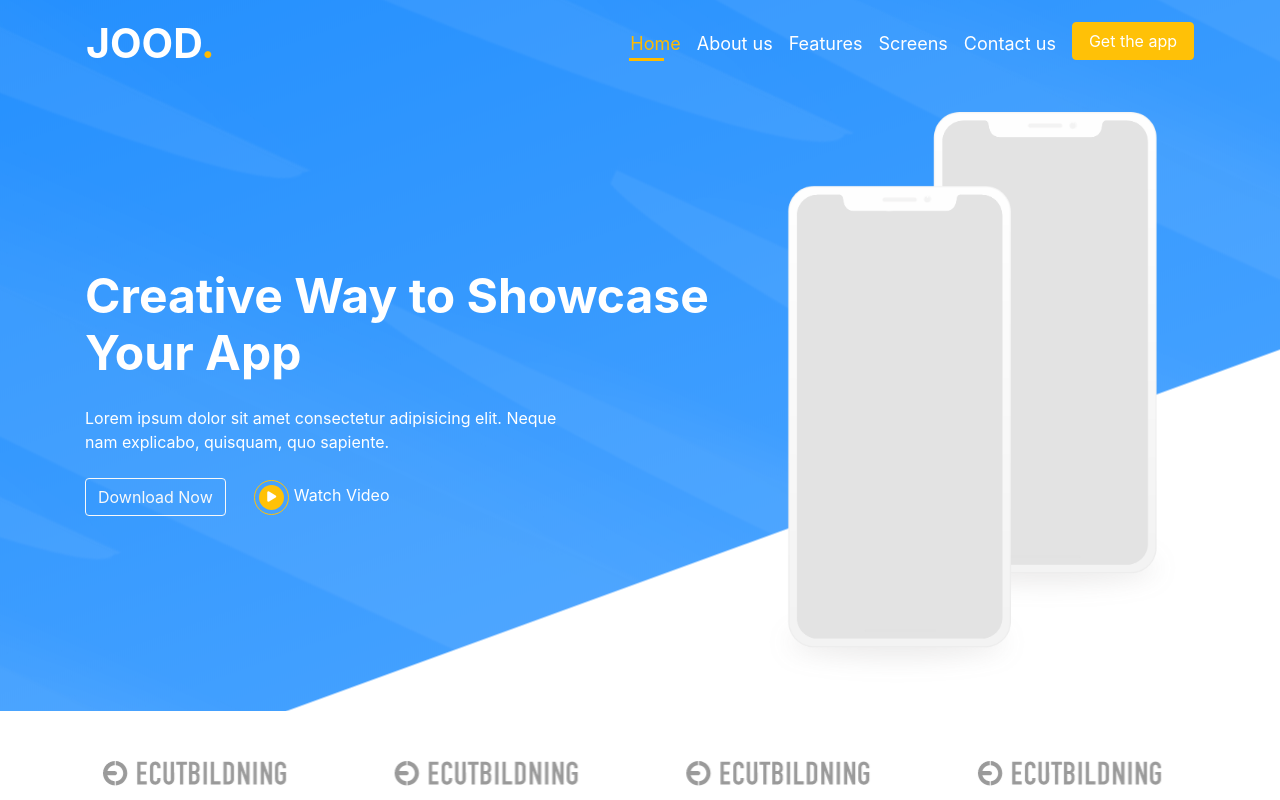
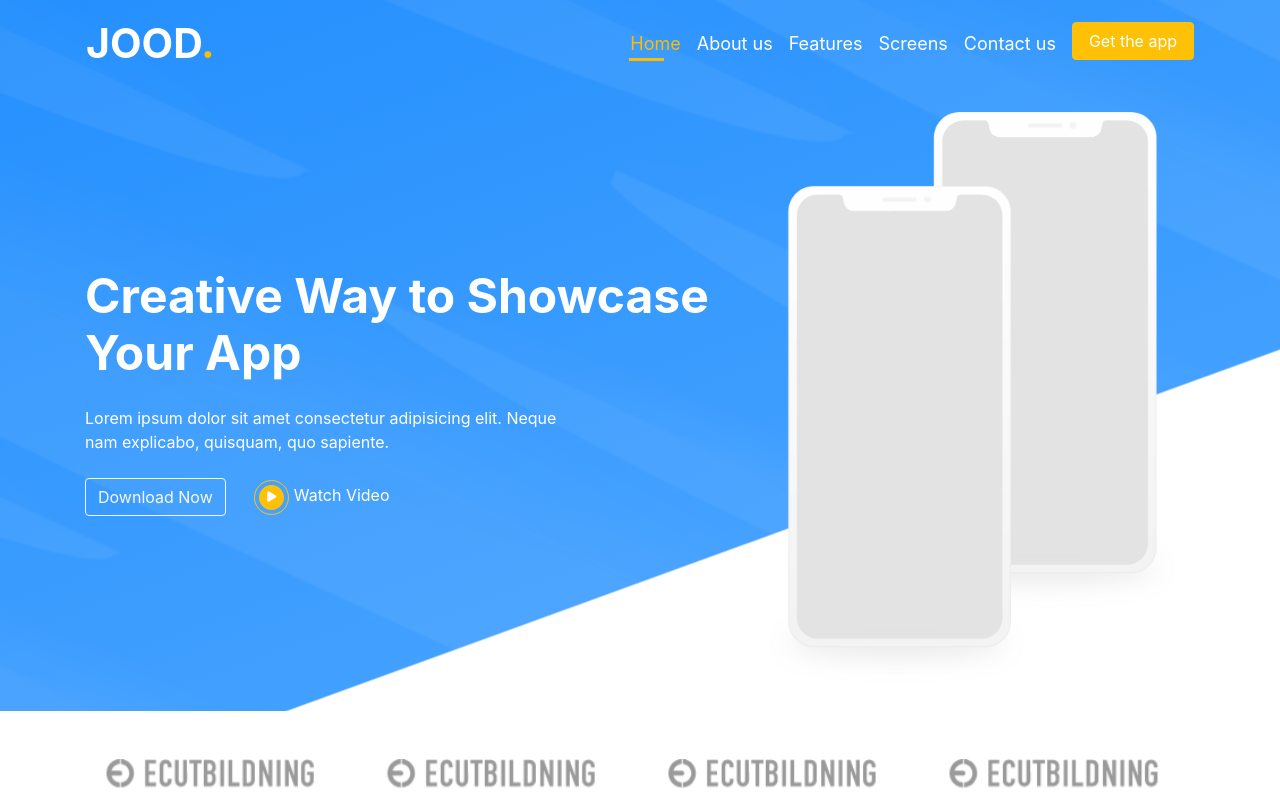
Before and after one commit to ahmadnajjar90/Bootstrap-Uppgift-1, a plain HTML site: page index.html in a window 1280 px wide. Shown: the top 800 px of the page. Drawn offline with nearby package versions, Linux system fonts and the light colour scheme.

Commit message:
carousel

```diff
--- a/css/style.css
+++ b/css/style.css
@@ -91,13 +91,6 @@ body{
   }
 }
 
-.ec-logo{
-  background: url('../images/ec-logo.png');
-  background-repeat: space;
-  background-position: center;
-  height: 28px;
-}
-
 .bg-features{
   background: url('../images/bg-Features.png');
   background-repeat: no-repeat;
--- a/index.html
+++ b/index.html
@@ -7,6 +7,9 @@
 
     <script src="https://kit.fontawesome.com/8108b3a6d6.js" crossorigin="anonymous"></script>
     <link rel="stylesheet" href="https://stackpath.bootstrapcdn.com/bootstrap/4.5.2/css/bootstrap.min.css" integrity="sha384-JcKb8q3iqJ61gNV9KGb8thSsNjpSL0n8PARn9HuZOnIxN0hoP+VmmDGMN5t9UJ0Z" crossorigin="anonymous">
+    <link rel="stylesheet" href="https://cdnjs.cloudflare.com/ajax/libs/OwlCarousel2/2.3.4/assets/owl.carousel.min.css" integrity="sha512-tS3S5qG0BlhnQROyJXvNjeEM4UpMXHrQfTGmbQ1gKmelCxlSEBUaxhRBj/EFTzpbP4RVSrpEikbmdJobCvhE3g==" crossorigin="anonymous" />
+    <link rel="stylesheet" href="https://cdnjs.cloudflare.com/ajax/libs/OwlCarousel2/2.3.4/assets/owl.theme.default.min.css" integrity="sha512-sMXtMNL1zRzolHYKEujM2AqCLUR9F2C4/05cdbxjjLSRvMQIciEPCQZo++nk7go3BtSuK9kfa/s+a4f4i5pLkw==" crossorigin="anonymous" />
+
     <link rel="stylesheet" href="css/style.css">
 </head>
 <body>
@@ -59,7 +62,24 @@
 
     <!------------------------------Sectaion2----------------------------->
     <div class="container pb-5">
-        <div class="ec-logo my-5"></div>
+
+        <div class="owl-carousel owl-theme my-5">
+            <div class="item d-flex justify-content-center align-items-center">
+                <img src="images/ec-logo.png" alt="">
+            </div>
+            <div class="item d-flex justify-content-center align-items-center">
+                <img src="images/ec-logo.png" alt="">
+            </div>
+
+            <div class="item d-flex justify-content-center align-items-center">
+                <img src="images/ec-logo.png" alt="">
+            </div>
+
+            <div class="item d-flex justify-content-center align-items-center">
+                <img src="images/ec-logo.png" alt="">
+            </div>
+        </div>
+
         <div class="row">
             <div class="col-5 d-none d-lg-block">
               <img src="images/mob-AboutUs.png" alt="" class="feature-mobile">
@@ -254,5 +274,7 @@
     <script src="https://code.jquery.com/jquery-3.5.1.slim.min.js" integrity="sha384-DfXdz2htPH0lsSSs5nCTpuj/zy4C+OGpamoFVy38MVBnE+IbbVYUew+OrCXaRkfj" crossorigin="anonymous"></script>
     <script src="https://cdn.jsdelivr.net/npm/popper.js@1.16.1/dist/umd/popper.min.js" integrity="sha384-9/reFTGAW83EW2RDu2S0VKaIzap3H66lZH81PoYlFhbGU+6BZp6G7niu735Sk7lN" crossorigin="anonymous"></script>
     <script src="https://stackpath.bootstrapcdn.com/bootstrap/4.5.2/js/bootstrap.min.js" integrity="sha384-B4gt1jrGC7Jh4AgTPSdUtOBvfO8shuf57BaghqFfPlYxofvL8/KUEfYiJOMMV+rV" crossorigin="anonymous"></script>
+    <script src="https://cdnjs.cloudflare.com/ajax/libs/OwlCarousel2/2.3.4/owl.carousel.min.js" integrity="sha512-bPs7Ae6pVvhOSiIcyUClR7/q2OAsRiovw4vAkX+zJbw3ShAeeqezq50RIIcIURq7Oa20rW2n2q+fyXBNcU9lrw==" crossorigin="anonymous"></script>
+    <script src="js/script.js"></script>
 </body>
 </html>
--- /dev/null
+++ b/js/script.js
@@ -0,0 +1,12 @@
+$(document).ready(function() {
+
+    var owl = $('.owl-carousel');
+    owl.owlCarousel({
+        items: 4,
+        loop: true,
+        margin: 15,
+        autoplay: true,
+        autoplayTimeout:2000,
+        autoplayHoverPause:true
+    })
+})
```
